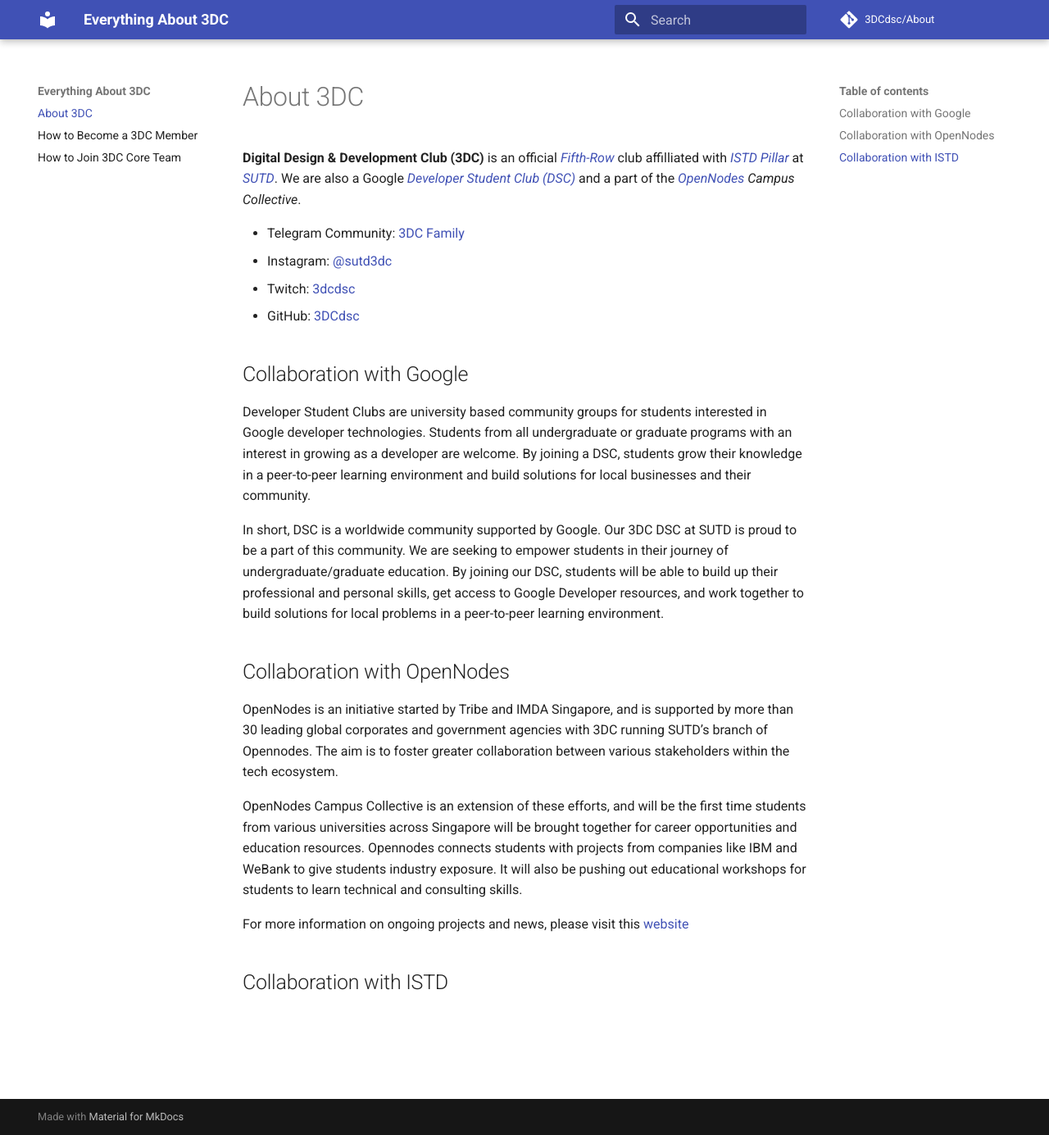
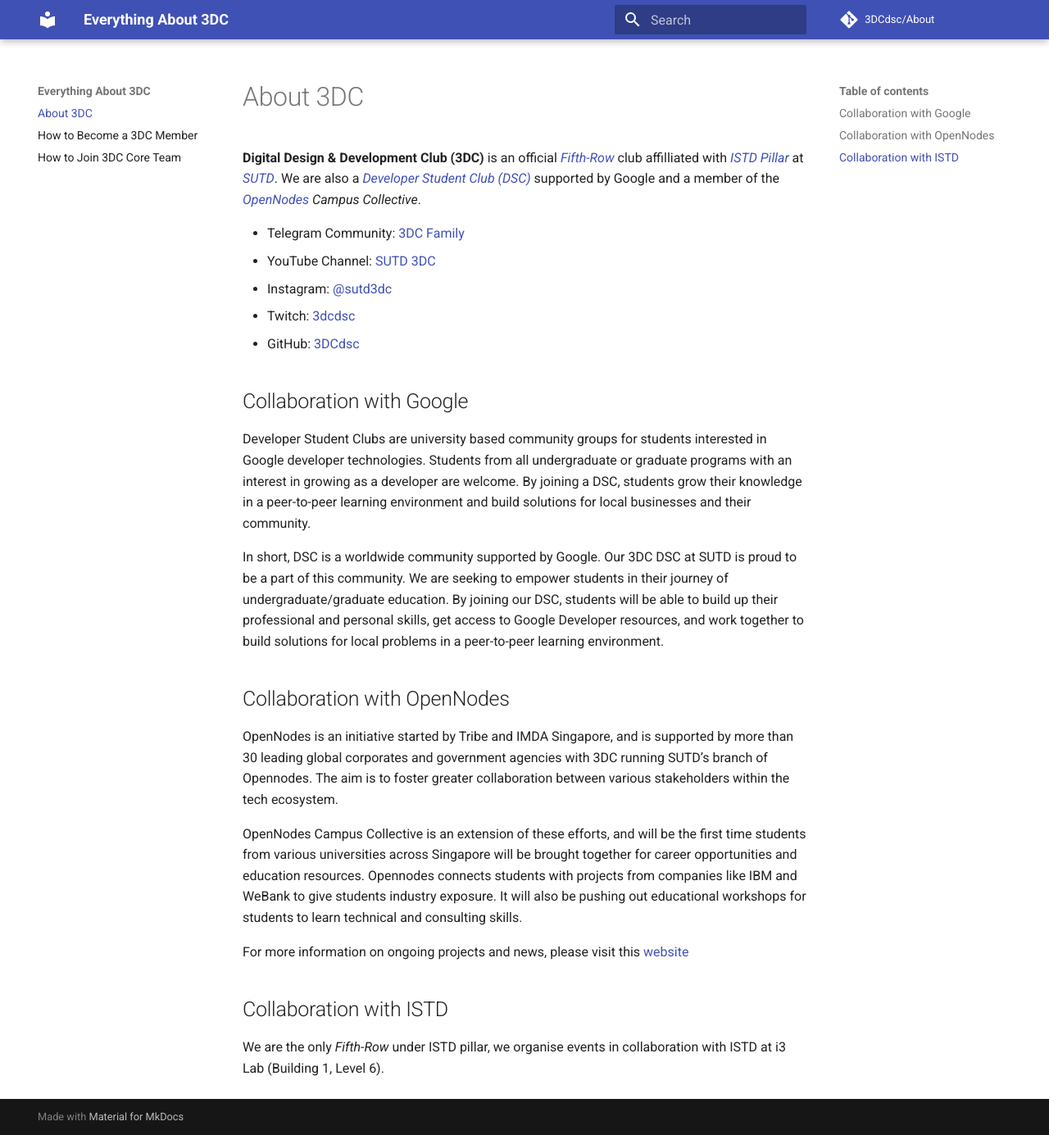
Before and after one commit to 3DCdsc/About, an MkDocs documentation site: the page built from docs/index.md, in a window 1280 px wide and 1385 px high. Shown: the whole window at 82% size. Built offline with MkDocs 1.6.1 and Material for MkDocs 9.7.7, drawn with Linux system fonts in a browser that asks for light colours; comment, search, counter and statistics services are not loaded.

Commit message:
Update index.md

```diff
--- a/docs/index.md
+++ b/docs/index.md
@@ -1,9 +1,10 @@
 # About 3DC
 
-**Digital Design & Development Club (3DC)** is an official [*Fifth-Row*](https://www.sutd.edu.sg/Campus-Life/Student-Life/Student-Organisations-Fifth-Row) club affilliated with [*ISTD Pillar*](https://istd.sutd.edu.sg/) at [*SUTD*](https://www.sutd.edu.sg/). We are also a Google [*Developer Student Club (DSC)*](https://dsc.community.dev/) and a part of the *[OpenNodes](https://opennodes.com/) Campus Collective*.
+**Digital Design & Development Club (3DC)** is an official [*Fifth-Row*](https://www.sutd.edu.sg/Campus-Life/Student-Life/Student-Organisations-Fifth-Row) club affilliated with [*ISTD Pillar*](https://istd.sutd.edu.sg/) at [*SUTD*](https://www.sutd.edu.sg/). We are also a [*Developer Student Club (DSC)*](https://dsc.community.dev/) supported by Google and a member of the *[OpenNodes](https://opennodes.com/) Campus Collective*.
 
 
 - Telegram Community: [3DC Family](https://t.me/joinchat/C_Nni1C77ZlOVTdjU4yf4Q)
+- YouTube Channel: [SUTD 3DC](https://www.youtube.com/channel/UCF56lQD1HWv-0uOQSXrTmLw)
 - Instagram: [@sutd3dc](https://www.instagram.com/sutd3dc/)
 - Twitch: [3dcdsc](https://www.twitch.tv/3dcdsc)
 - GitHub: [3DCdsc](https://github.com/3DCdsc)
@@ -23,3 +24,5 @@
 For more information on ongoing projects and news, please visit this [website](https://campus.opennodes.com/)
 
 ## Collaboration with ISTD
+
+We are the only *Fifth-Row* under ISTD pillar, we organise events in collaboration with ISTD at i3 Lab (Building 1, Level 6).
```
